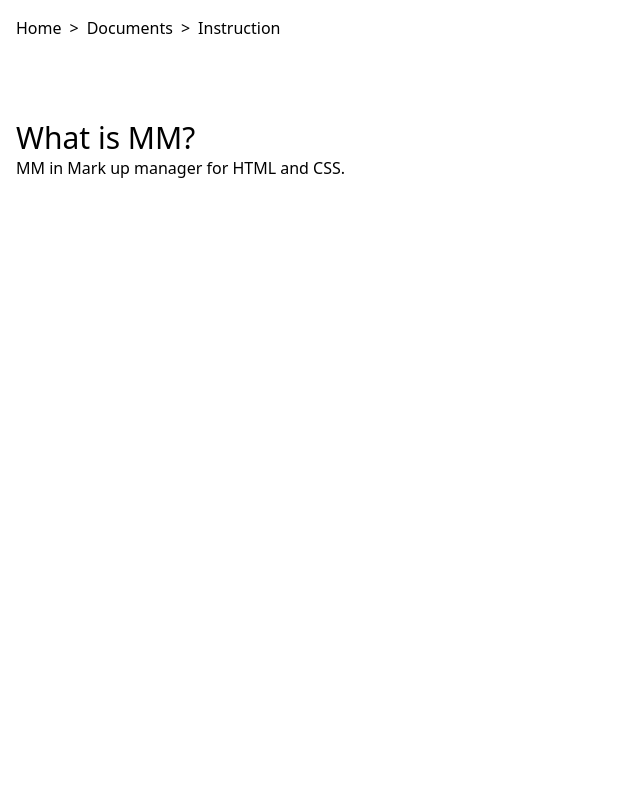
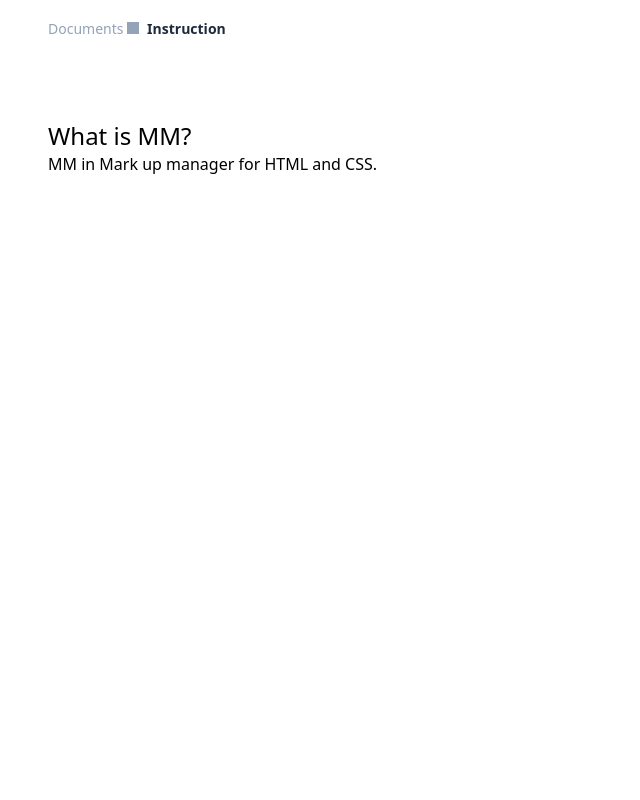
Before and after one commit to zabefofoon/mm-guide, a Nuxt app: page /documents/instruction in a window 1280 px wide. Shown: the top 800 px of the page, without its empty margins (0-640 px from the left). Built offline with nearby package versions, Linux system fonts and the light colour scheme; grey boxes are pictures that could not be loaded.

Commit message:
DocsBreadcrumb 추가

```diff
--- /dev/null
+++ b/components/DocsBreadcrumb.vue
@@ -0,0 +1,23 @@
+<template>
+  <ul class="flex gap-2">
+    <li>
+      <RouterLink to="/documents" class="text-slate-400 text-sm">
+        Documents <span class="icon icon-arrow-right | text-xs"></span>
+      </RouterLink>
+    </li>
+    <li>
+      <RouterLink :to="link" class="font-bold text-slate-800 text-sm">
+        {{ name }}
+      </RouterLink>
+    </li>
+  </ul>
+</template>
+
+<script setup lang="ts">
+defineProps<{
+  link: string
+  name: string
+}>()
+</script>
+
+<style></style>
--- a/components/DocsMenus.vue
+++ b/components/DocsMenus.vue
@@ -1,5 +1,5 @@
 <template>
-  <aside class="w-60 | border">
+  <aside class="w-60 | border-r">
     <nav class="sticky top-14 left-0">
       <ul class="flex flex-col gap-4 | p-4">
         <li v-for="menu in menus" :key="menu.name" class="flex flex-col gap-1">
@@ -11,7 +11,7 @@
               v-for="child in menu.children"
               :key="menu.name"
               :to="child.link">
-              <li>
+              <li class="text-slate-800">
                 {{ child.name }}
               </li>
             </RouterLink>
@@ -23,13 +23,28 @@
 </template>
 
 <script setup lang="ts">
-const menus = [
+type Menu = {
+  name: string
+  link: string
+  id?: string
+  children?: Menu[]
+}
+
+const menus: Menu[] = [
   {
     name: 'Instruction',
     link: '/documents',
     children: [
-      { name: 'What is MM?', link: '/documents/instruction#WhatIsMM' },
-      { name: 'History', link: '/documents/instruction#History' },
+      {
+        name: 'What is MM?',
+        link: '/documents/instruction#WhatIsMM',
+        id: 'WhatIsMM',
+      },
+      {
+        name: 'History',
+        link: '/documents/instruction#History',
+        id: 'History',
+      },
     ],
   },
   {
--- /dev/null
+++ b/components/DocsSection.vue
@@ -0,0 +1,9 @@
+<template>
+  <section class="pt-20">
+    <slot />
+  </section>
+</template>
+
+<script setup lang="ts"></script>
+
+<style></style>
--- a/layouts/LayoutDocuments.vue
+++ b/layouts/LayoutDocuments.vue
@@ -1,8 +1,8 @@
 <template>
   <Header />
-  <div class="flex">
+  <div class="flex | max-w-[1200px] | mx-auto">
     <DocsMenus />
-    <slot></slot>
+    <slot />
   </div>
   <Footer />
 </template>
--- a/pages/documents/instruction.vue
+++ b/pages/documents/instruction.vue
@@ -1,25 +1,29 @@
 <template>
   <NuxtLayout name="layout-documents">
-    <main class="w-full min-h-screen | p-4">
-      <ul class="flex gap-2">
-        <li><RouterLink to="/">Home</RouterLink></li>
-        <li>></li>
-        <li><RouterLink to="/documents">Documents</RouterLink></li>
-        <li>></li>
-        <li><RouterLink to="/documents/instruction">Instruction</RouterLink></li>
-      </ul>
-      <section style="height: 1200px">
-        <h2 id="WhatIsMM" class="text-3xl pt-20">What is MM?</h2>
+    <main class="w-full min-h-screen | py-4 px-12">
+      <DocsBreadcrumb name="Instruction" link="/documents/instruction" />
+      <DocsSection style="height: 1200px" id="WhatIsMM">
+        <h2 class="text-2xl">What is MM?</h2>
         <p>MM in Mark up manager for HTML and CSS.</p>
-      </section>
-      <section style="height: 1200px">
-        <h2 id="History" class="text-3xl pt-20">History</h2>
+      </DocsSection>
+      <DocsSection style="height: 1200px" id="History">
+        <h2 class="text-2xl">History</h2>
         <p>MM in Mark up manager for HTML and CSS.</p>
-      </section>
+      </DocsSection>
     </main>
   </NuxtLayout>
 </template>
 
-<script setup lang="ts"></script>
+<script setup lang="ts">
+import DocsBreadcrumb from '~/components/DocsBreadcrumb.vue'
+import DocsSection from '~/components/DocsSection.vue'
+
+useSeoMeta({
+  title: 'MM-GUIDE > Documents > Instruction',
+  ogTitle: 'MM-GUIDE > Documents > Instruction',
+  description: 'MM-GUIDE Instruction',
+  ogDescription: 'MM-GUIDE Instruction',
+})
+</script>
 
 <style></style>
```
